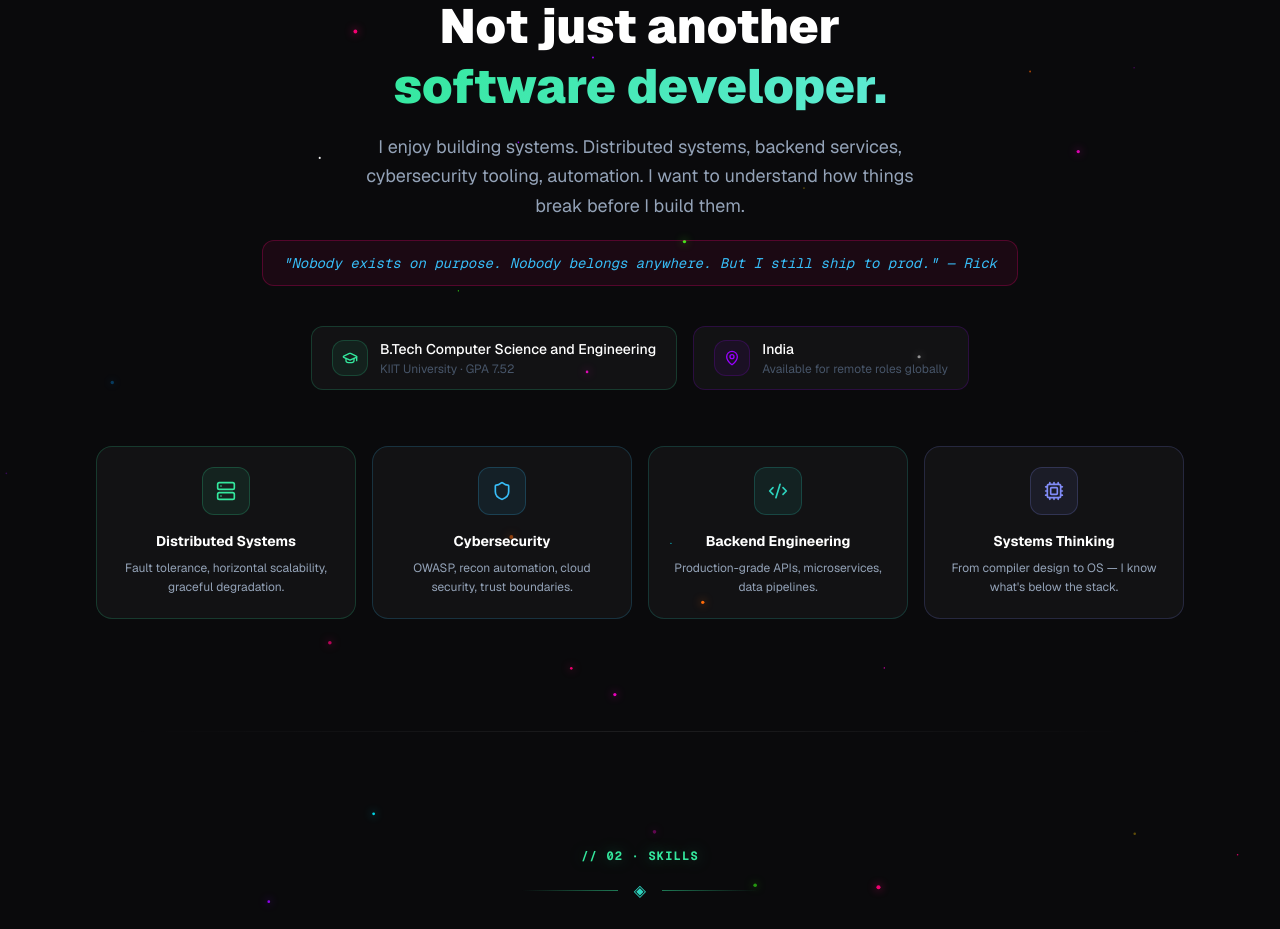
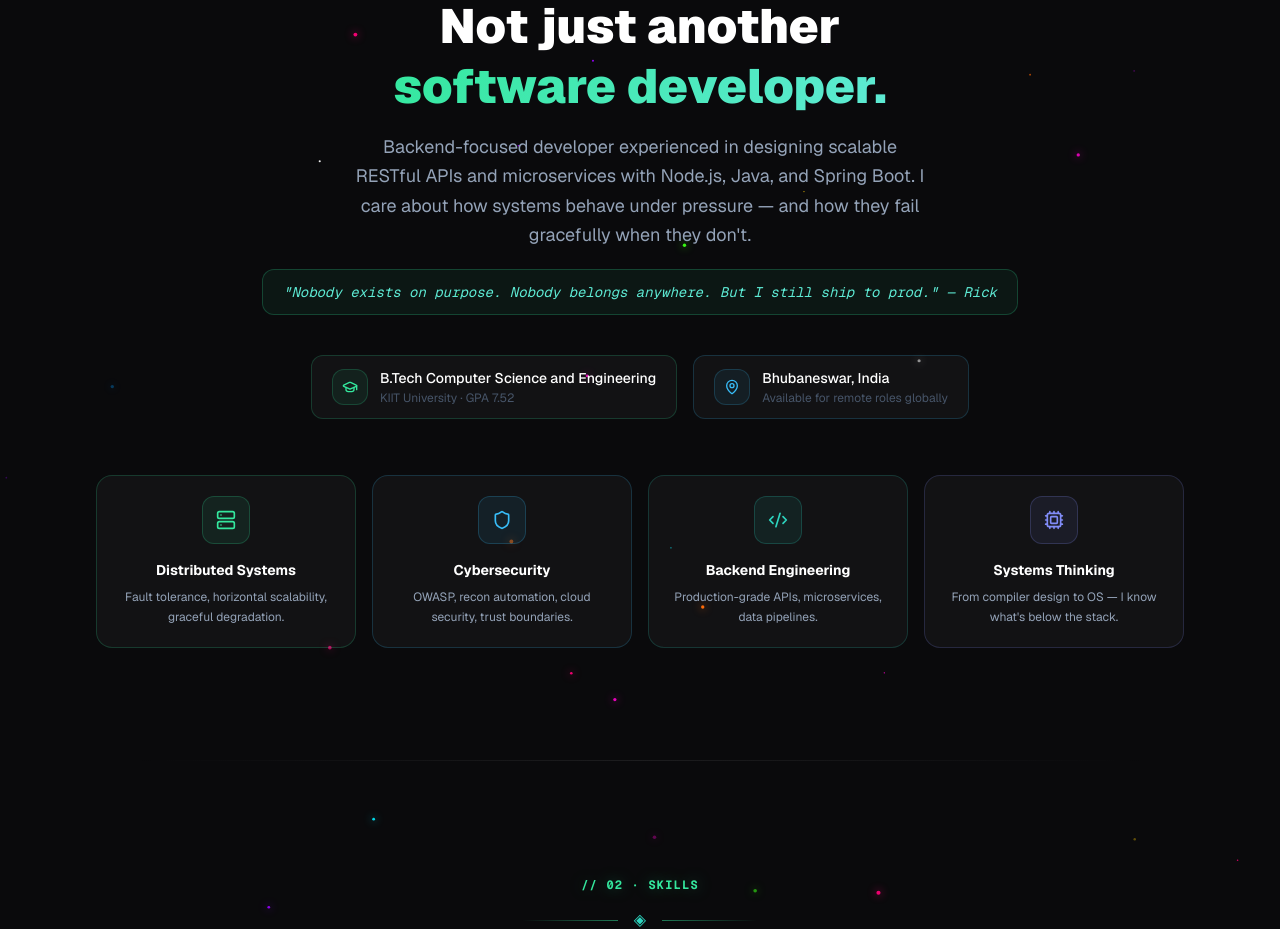
Before and after one commit to tanmaymish/port, a Next.js app: page /port/ in a window 1280 px wide. Shown: the part 1040-1969 px from the top of the page. Built offline with nearby package versions, Linux system fonts and the light colour scheme.

Commit message:
docs: real portfolio README with live link; fix About copy, location, and theme colors

```diff
--- a/src/components/sections/About.tsx
+++ b/src/components/sections/About.tsx
@@ -36,14 +36,15 @@ export default function About() {
             <span className="grad-portal">software developer.</span>
           </h2>
           <p className="max-w-xl mx-auto text-lg leading-relaxed" style={{ color: "#94a3b8" }}>
-            I enjoy building systems. Distributed systems, backend services, cybersecurity tooling, automation.
-            I want to understand how things break before I build them.
+            Backend-focused developer experienced in designing scalable RESTful APIs and
+            microservices with Node.js, Java, and Spring Boot. I care about how systems behave
+            under pressure — and how they fail gracefully when they don&apos;t.
           </p>
           {/* Rick quote */}
           <div className="inline-block mt-5 px-5 py-3 rounded-xl"
-            style={{ background: "rgba(255,0,119,0.07)", border: "1px solid rgba(255,0,119,0.25)" }}>
-            <p className="text-sm font-mono italic" style={{ color: "#38bdf8" }}>
-              "Nobody exists on purpose. Nobody belongs anywhere. But I still ship to prod." — Rick
+            style={{ background: "rgba(52,232,158,0.06)", border: "1px solid rgba(52,232,158,0.22)" }}>
+            <p className="text-sm font-mono italic" style={{ color: "#5eead4" }}>
+              &quot;Nobody exists on purpose. Nobody belongs anywhere. But I still ship to prod.&quot; — Rick
             </p>
           </div>
         </motion.div>
@@ -53,7 +54,7 @@ export default function About() {
           className="flex flex-wrap justify-center gap-4 mb-14">
           {[
             { icon: GraduationCap, color: "#34e89e", title: personal.education.degree, sub: `${personal.education.university} · GPA ${personal.education.gpa}` },
-            { icon: MapPin, color: "#9900ff", title: `${personal.location}`, sub: "Available for remote roles globally" },
+            { icon: MapPin, color: "#38bdf8", title: `${personal.location}`, sub: "Available for remote roles globally" },
           ].map((item, i) => {
             const Icon = item.icon;
             return (
--- a/src/data/portfolio.ts
+++ b/src/data/portfolio.ts
@@ -1,7 +1,7 @@
 export const personal = {
   name: "Tanmay Mishra",
   email: "tanmaymish78@gmail.com",
-  location: "India",
+  location: "Bhubaneswar, India",
   roles: [
     "Software Engineer",
     "Cybersecurity Engineer",
```
Also changed, not shown: 1 other file (tests, documents, lock files or other folders).
